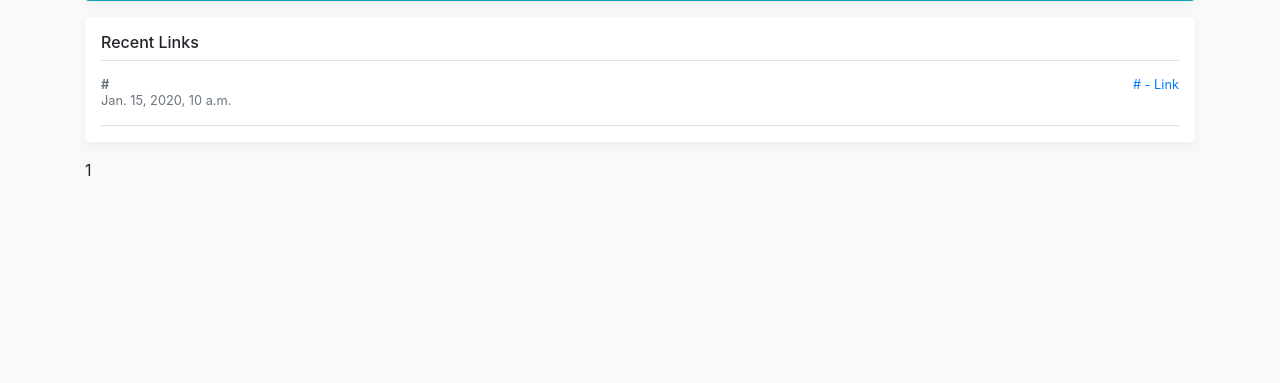
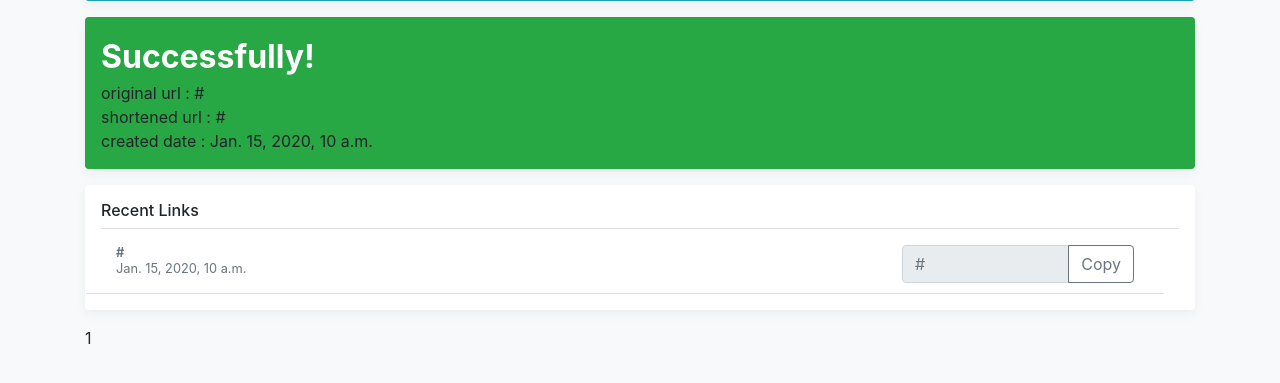
Before and after one commit to bearics/ShortenURL, a Django app: template shorten_url/templates/home.html in a window 1280 px wide. Shown: the part 259-642 px from the top of the page. Run offline with Django 3.2, Linux system fonts and the light colour scheme; tables that the repository leaves empty hold one stand-in row (values such as "Sample post"); the template is opened without the code that fills it: values that come from a table or form of the project are taken from there, most other values are stand-ins (such as "Sample title", 1, 10 or a date in 2020); some libraries are stand-ins or nearby versions.

Commit message:
Update UI and redirect feature

```diff
--- a/shorten_url/forms.py
+++ b/shorten_url/forms.py
@@ -2,4 +2,4 @@ from django import forms
 
 
 class SendUrlForm(forms.Form):
-    original_url = forms.CharField(max_length=50)
+    original_url = forms.CharField(max_length=200)
--- a/shorten_url/models.py
+++ b/shorten_url/models.py
@@ -4,6 +4,6 @@ from django.db import models
 # Create your models here.
 
 class Url(models.Model):
-    original_url = models.CharField(max_length=50)
+    original_url = models.CharField(max_length=200)
     shortened_url = models.CharField(max_length=50)
     date = models.DateTimeField(auto_created=True, auto_now_add=True)
--- a/shorten_url/static/offcanvas.js
+++ b/shorten_url/static/offcanvas.js
@@ -5,3 +5,13 @@ $(function () {
     $('.offcanvas-collapse').toggleClass('open')
   })
 })
+
+function copyButton(clicked_id) {
+  var t = document.createElement("textarea");
+  document.body.appendChild(t);
+  t.value = document.URL + clicked_id;
+  alert('Copy "' + t.value + '"');
+  t.select();
+  document.execCommand('copy');
+  document.body.removeChild(t);
+}
--- a/shorten_url/templates/home.html
+++ b/shorten_url/templates/home.html
@@ -51,9 +51,7 @@
 
             </div>
             {# put success message#}
-            {% if new_url %}
-                {% include 'update_url.html' %}
-            {% endif %}
+            {% include 'update_url.html' %}
 
             {% include 'url_list.html' %}
         </main>
--- a/shorten_url/templates/update_url.html
+++ b/shorten_url/templates/update_url.html
@@ -1,6 +1,15 @@
-<div class="my-3 p-3 bg-light rounded box-shadow">
-original url  : {{ updated_url.original_url }} </br>
-shortened url : {{ updated_url.shortened_url }} </br>
-created date  : {{ updated_url.date }} </br>
-</br>Successfully!</br>
-</div>
+
+{% if error != None %}
+    <div class="my-3 p-3 bg-danger rounded box-shadow">
+        {{ error }}
+    </div>
+{% else %}
+    {% if  updated_url != None %}
+        <div class="my-3 p-3 bg-success rounded box-shadow">
+            <strong style="font-size: 2em; color: white">Successfully!</strong></br>
+            original url  : {{ updated_url.original_url }} </br>
+            shortened url : {{ updated_url.shortened_url }} </br>
+            created date  : {{ updated_url.date }} </br>
+        </div>
+    {% endif %}
+{% endif %}
--- a/shorten_url/templates/url_list.html
+++ b/shorten_url/templates/url_list.html
@@ -2,13 +2,20 @@
 <div class="my-3 p-3 bg-white rounded box-shadow">
     <h6 class="border-bottom border-gray pb-2 mb-0">Recent Links</h6>
     {% for url in url_list|slice:":5" %}
-    <div class="media text-muted pt-3">
-        <div class="media-body pb-3 mb-0 small lh-125 border-bottom border-gray">
+    <div class="media text-muted pt-3 container row border-bottom border-gray">
+        <div class="media-body pb-3 mb-0 small lh-125 col-9">
             <div class="d-flex justify-content-between align-items-center w-100">
                 <strong class="text-gray-dark">{{ url.original_url }}</strong>
-                <a href="http://127.0.0.1:8000/{{ url.shortened_url }}">{{ url.shortened_url }} - Link</a>
             </div>
             <span class="d-block">{{ url.date }}</span>
+        </div>
+        <div class="container col-3">
+            <div class="input-group">
+                <input type="text" class="form-control" placeholder="{{ url.shortened_url }}" aria-label="Recipient's username" aria-describedby="basic-addon2" readonly>
+                <div class="input-group-append">
+                    <button class="btn btn-outline-secondary" type="button" id="{{ url.shortened_url }}" onclick="copyButton(this.id)">Copy</button>
+                </div>
+            </div>
         </div>
     </div>
     {%  endfor %}
```
Also changed, not shown: shorten_url/shorten.py (+25 -1 lines), shorten_url/views.py (+10 -8 lines), shorten_url/migrations/0002_auto_20190104_2259.py (added).
